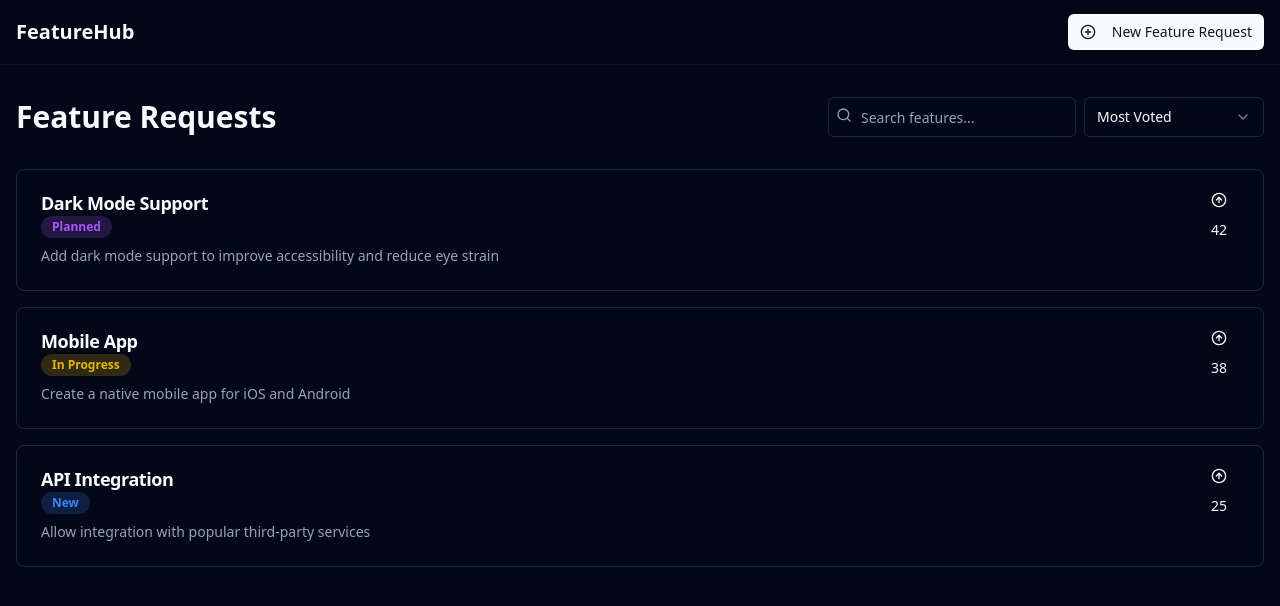
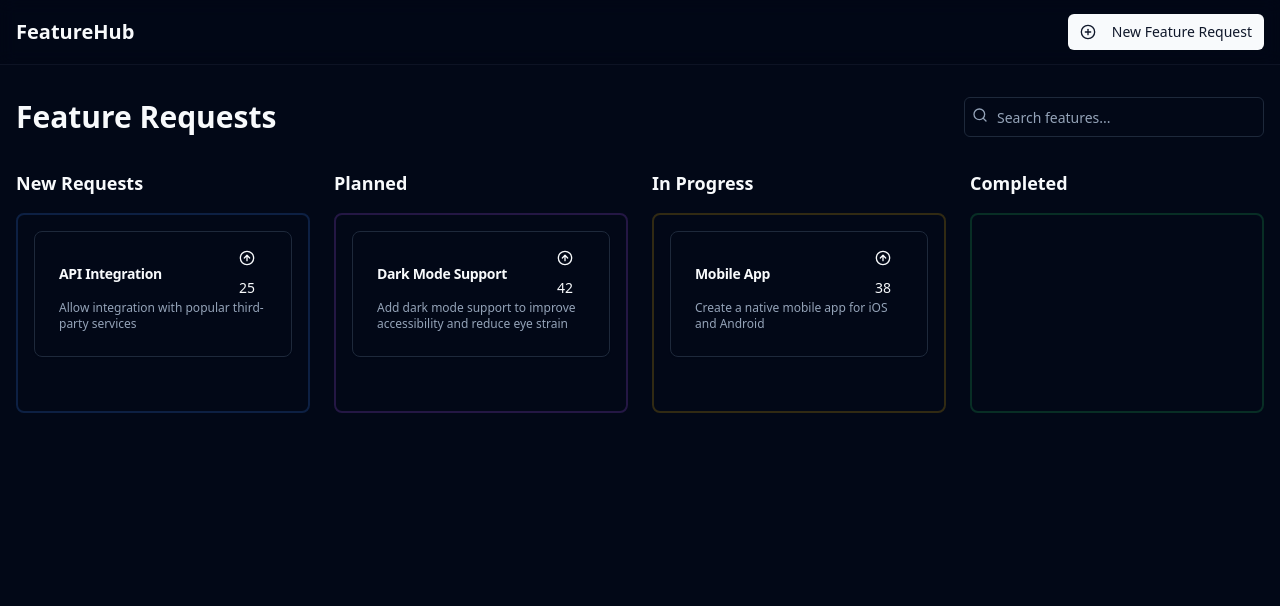
Before and after one commit to instadev-ai/project-6FkjD5pPZ74PooRxbIc7z, a React (Vite) app: page / in a window 1280 px wide. Shown: the top 606 px of the page. Built offline with nearby package versions, Linux system fonts and the light colour scheme.

Commit message:
Add drag and drop functionality with Kanban board layout

```diff
--- a/src/components/FeatureCard.tsx
+++ b/src/components/FeatureCard.tsx
@@ -27,23 +27,20 @@ const statusLabels = {
 
 const MotionCard = motion(Card)
 
-export function FeatureCard({ title, description, status, votes }: FeatureCardProps) {
+export function FeatureCard({ title, description, votes }: FeatureCardProps) {
   return (
     <MotionCard
       initial={{ opacity: 0, y: 20 }}
       animate={{ opacity: 1, y: 0 }}
-      transition={{ duration: 0.3 }}
-      whileHover={{ scale: 1.02 }}
-      className="transition-all"
+      exit={{ opacity: 0, scale: 0.95 }}
+      transition={{ duration: 0.2 }}
+      className="transition-all cursor-grab active:cursor-grabbing"
     >
       <CardHeader className="flex flex-row items-center justify-between space-y-0 pb-2">
         <div className="space-y-1">
-          <h3 className="text-lg font-semibold leading-none tracking-tight">
+          <h3 className="text-sm font-semibold leading-none tracking-tight">
             {title}
           </h3>
-          <Badge variant="secondary" className={statusColors[status]}>
-            {statusLabels[status]}
-          </Badge>
         </div>
         <motion.div whileTap={{ scale: 0.95 }}>
           <Button
@@ -62,7 +59,7 @@ export function FeatureCard({ title, description, status, votes }: FeatureCardPr
         </motion.div>
       </CardHeader>
       <CardContent>
-        <p className="text-sm text-muted-foreground">{description}</p>
+        <p className="text-xs text-muted-foreground">{description}</p>
       </CardContent>
     </MotionCard>
   )
--- a/src/components/FeatureList.tsx
+++ b/src/components/FeatureList.tsx
@@ -1,25 +1,9 @@
 import { useState } from "react"
+import { DragDropContext, Droppable, Draggable, DropResult } from "react-beautiful-dnd"
+import { motion, AnimatePresence } from "framer-motion"
 import { FeatureCard } from "./FeatureCard"
-import {
-  Select,
-  SelectContent,
-  SelectItem,
-  SelectTrigger,
-  SelectValue,
-} from "./ui/select"
-import { motion } from "framer-motion"
+import { Search } from "lucide-react"
 import { Input } from "./ui/input"
-import { Search } from "lucide-react"
-
-const container = {
-  hidden: { opacity: 0 },
-  show: {
-    opacity: 1,
-    transition: {
-      staggerChildren: 0.1
-    }
-  }
-}
 
 type Feature = {
   id: number
@@ -57,28 +41,79 @@ const initialFeatures: Feature[] = [
   }
 ]
 
+const columns = {
+  new: {
+    title: "New Requests",
+    color: "border-blue-500/20"
+  },
+  planned: {
+    title: "Planned",
+    color: "border-purple-500/20"
+  },
+  "in-progress": {
+    title: "In Progress",
+    color: "border-yellow-500/20"
+  },
+  done: {
+    title: "Completed",
+    color: "border-green-500/20"
+  }
+}
+
 export function FeatureList() {
-  const [features] = useState<Feature[]>(initialFeatures)
+  const [features, setFeatures] = useState<Feature[]>(initialFeatures)
   const [searchQuery, setSearchQuery] = useState("")
-  const [sortBy, setSortBy] = useState("most-voted")
 
   const filteredFeatures = features.filter(feature =>
     feature.title.toLowerCase().includes(searchQuery.toLowerCase()) ||
     feature.description.toLowerCase().includes(searchQuery.toLowerCase())
   )
 
-  const sortedFeatures = [...filteredFeatures].sort((a, b) => {
-    switch (sortBy) {
-      case "most-voted":
-        return b.votes - a.votes
-      case "newest":
-        return b.id - a.id
-      case "oldest":
-        return a.id - b.id
-      default:
-        return 0
+  const getFeaturesByStatus = (status: Feature["status"]) =>
+    filteredFeatures.filter(feature => feature.status === status)
+
+  const onDragEnd = (result: DropResult) => {
+    const { destination, source, draggableId } = result
+
+    if (!destination) return
+
+    if (
+      destination.droppableId === source.droppableId &&
+      destination.index === source.index
+    ) {
+      return
     }
-  })
+
+    const feature = features.find(f => f.id === parseInt(draggableId))
+    if (!feature) return
+
+    const newFeatures = [...features]
+    const featureIndex = newFeatures.findIndex(f => f.id === feature.id)
+
+    // Remove the feature from its current position
+    newFeatures.splice(featureIndex, 1)
+
+    // Update the status if moved to a different column
+    const updatedFeature = {
+      ...feature,
+      status: destination.droppableId as Feature["status"]
+    }
+
+    // Find all features in the destination status
+    const featuresInDestination = newFeatures.filter(
+      f => f.status === destination.droppableId
+    )
+
+    // Calculate the position to insert the feature
+    const insertIndex = newFeatures.findIndex(
+      f => f.status === destination.droppableId
+    ) + destination.index
+
+    // Insert the feature at the new position
+    newFeatures.splice(insertIndex, 0, updatedFeature)
+
+    setFeatures(newFeatures)
+  }
 
   return (
     <div className="space-y-8">
@@ -89,53 +124,69 @@ export function FeatureList() {
         className="flex flex-col space-y-4 md:flex-row md:items-center md:justify-between md:space-y-0"
       >
         <h1 className="text-3xl font-bold">Feature Requests</h1>
-        <div className="flex flex-col space-y-2 md:flex-row md:space-x-2 md:space-y-0">
         <div className="relative">
           <Search className="absolute left-2 top-2.5 h-4 w-4 text-muted-foreground" />
           <Input
             placeholder="Search features..."
             value={searchQuery}
             onChange={(e) => setSearchQuery(e.target.value)}
-              className="pl-8"
+            className="pl-8 w-full md:w-[300px]"
           />
         </div>
-          <Select value={sortBy} onValueChange={setSortBy}>
-            <SelectTrigger className="w-[180px]">
-              <SelectValue placeholder="Sort by" />
-            </SelectTrigger>
-            <SelectContent>
-              <SelectItem value="most-voted">Most Voted</SelectItem>
-              <SelectItem value="newest">Newest</SelectItem>
-              <SelectItem value="oldest">Oldest</SelectItem>
-            </SelectContent>
-          </Select>
-        </div>
       </motion.div>
-      <motion.div
-        variants={container}
-        initial="hidden"
-        animate="show"
-        className="grid gap-4"
+
+      <DragDropContext onDragEnd={onDragEnd}>
+        <div className="grid grid-cols-1 md:grid-cols-2 lg:grid-cols-4 gap-6">
+          {Object.entries(columns).map(([status, { title, color }]) => (
+            <div key={status} className="space-y-4">
+              <h2 className="text-lg font-semibold">{title}</h2>
+              <Droppable droppableId={status}>
+                {(provided, snapshot) => (
+                  <div
+                    ref={provided.innerRef}
+                    {...provided.droppableProps}
+                    className={`min-h-[200px] rounded-lg border-2 ${color} ${
+                      snapshot.isDraggingOver ? "bg-muted/50" : ""
+                    } p-4 space-y-4 transition-colors`}
                   >
-        {sortedFeatures.map((feature) => (
+                    <AnimatePresence>
+                      {getFeaturesByStatus(status as Feature["status"]).map(
+                        (feature, index) => (
+                          <Draggable
+                            key={feature.id}
+                            draggableId={feature.id.toString()}
+                            index={index}
+                          >
+                            {(provided, snapshot) => (
+                              <div
+                                ref={provided.innerRef}
+                                {...provided.draggableProps}
+                                {...provided.dragHandleProps}
+                                style={{
+                                  ...provided.draggableProps.style,
+                                  opacity: snapshot.isDragging ? 0.8 : 1
+                                }}
+                              >
                                 <FeatureCard
-            key={feature.id}
                                   title={feature.title}
                                   description={feature.description}
                                   status={feature.status}
                                   votes={feature.votes}
                                 />
+                              </div>
+                            )}
+                          </Draggable>
+                        )
+                      )}
+                    </AnimatePresence>
+                    {provided.placeholder}
+                  </div>
+                )}
+              </Droppable>
+            </div>
           ))}
-        {sortedFeatures.length === 0 && (
-          <motion.div
-            initial={{ opacity: 0 }}
-            animate={{ opacity: 1 }}
-            className="text-center py-8 text-muted-foreground"
-          >
-            No features found matching your search.
-          </motion.div>
-        )}
-      </motion.div>
+        </div>
+      </DragDropContext>
     </div>
   )
 }
```
Also changed, not shown: package.json (+67 -70 lines). Lines whose indentation alone changed are shown as unchanged.
